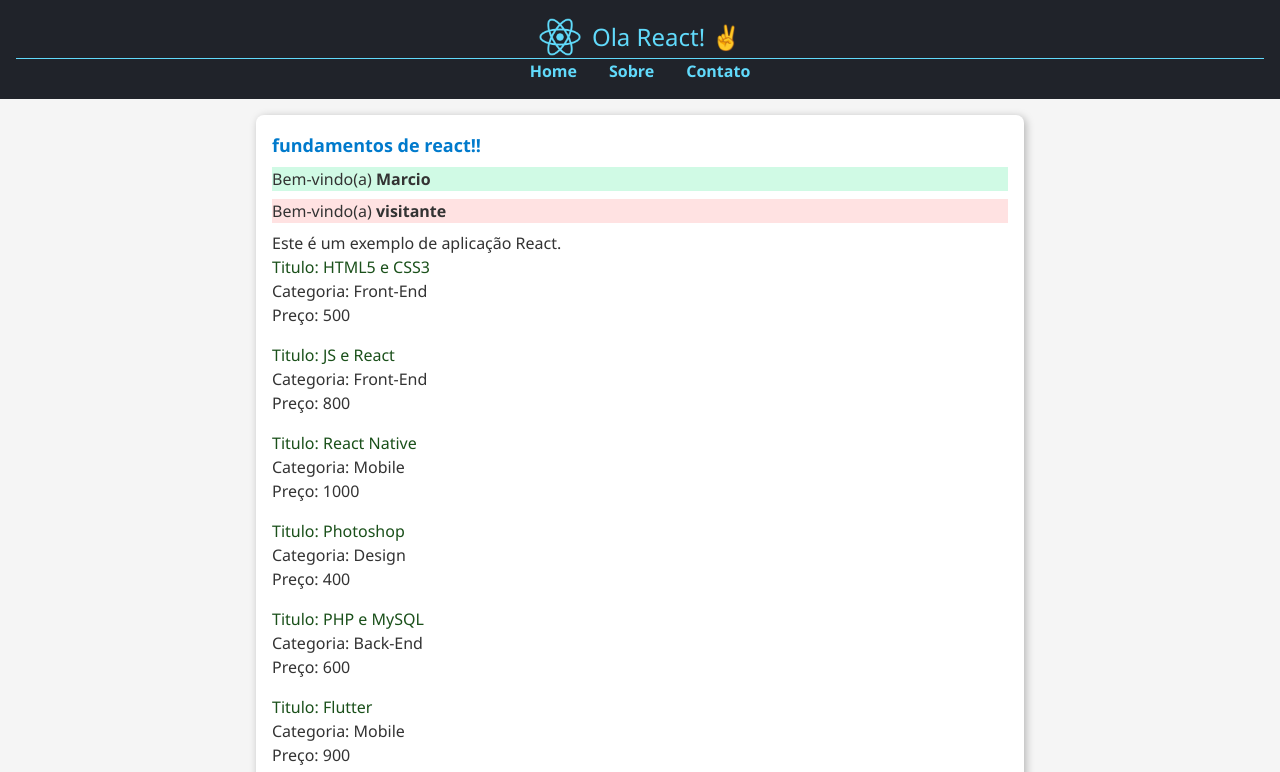
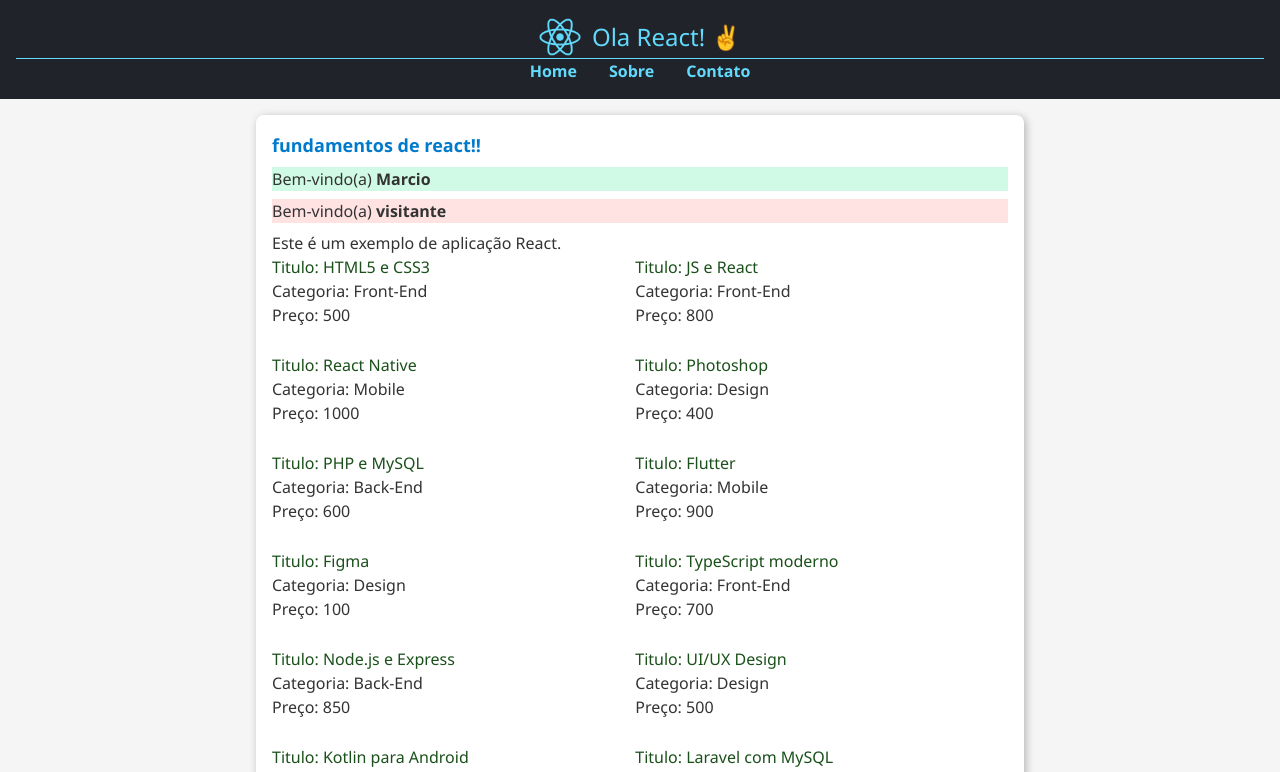
Before and after one commit to Moreira-Marcio/react-fundamentos, a React (Vite) app: page / in a window 1280 px wide. Shown: the top 772 px of the page. Built offline with nearby package versions, Linux system fonts and the light colour scheme.

Commit message:
cria e atualiza licsta de cursos

```diff
--- a/src/components/Conteudo/Conteudo.tsx
+++ b/src/components/Conteudo/Conteudo.tsx
@@ -1,9 +1,10 @@
-import Artigo from "./Artigo/Artigo";
+//import Artigo from "./Artigo/Artigo";
 import DicaDoDia from "./DicaDoDia/DicaDoDia";
 import estilos from "./Conteudo.module.css";
 import AvisoImportante from "./AvisoImportante/AvisoImportante";
 import Saudacao from "./Saudacao";
-import cursos from "../../data/cursos";
+//import cursos from "../../data/cursos";
+import ListaCursos from "./ListaCursos/ListaCursos";
 
 export default function Conteudo() {
   return (
@@ -16,10 +17,7 @@ export default function Conteudo() {
         <Saudacao classe="bg-red-100" />
         <p>Este é um exemplo de aplicação React.</p>
         {/* {faça a logica necessaria para apresentar o componente artigo e passar para ele os dados de cada curso proveniente de cursos} */}
-
-        {cursos.map((curso) => {
-          return <Artigo dados={curso} key={curso.id} />;
-        })}
+        <ListaCursos />
       </section>
 
       <DicaDoDia />
--- /dev/null
+++ b/src/components/Conteudo/ListaCursos/ListaCursos.module.css
@@ -0,0 +1,12 @@
+@media screen and (min-width: 600px) {
+  .artigos {
+    display: flex;
+    justify-content: flex-start;
+    flex-wrap: wrap;
+    gap: 10px;
+
+    article {
+      width: 48%;
+    }
+  }
+}
--- /dev/null
+++ b/src/components/Conteudo/ListaCursos/ListaCursos.tsx
@@ -0,0 +1,13 @@
+import Artigo from "../Artigo/Artigo";
+import estilos from "./ListaCursos.module.css";
+import cursos from "../../../data/cursos";
+
+export default function ListaCursos() {
+  return (
+    <div className={estilos.artigos}>
+      {cursos.map((curso) => {
+        return <Artigo dados={curso} key={curso.id} />;
+      })}
+    </div>
+  );
+}
```
